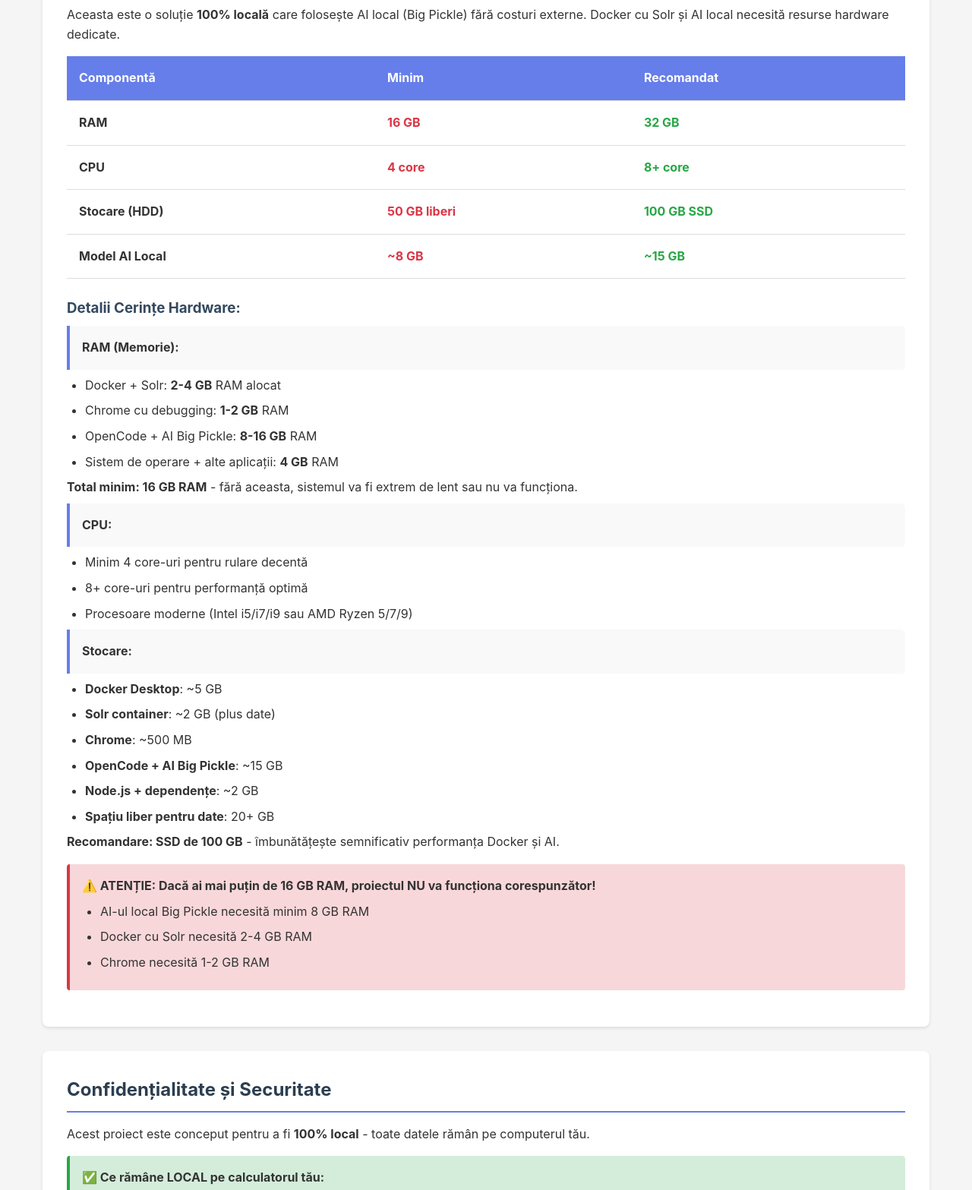
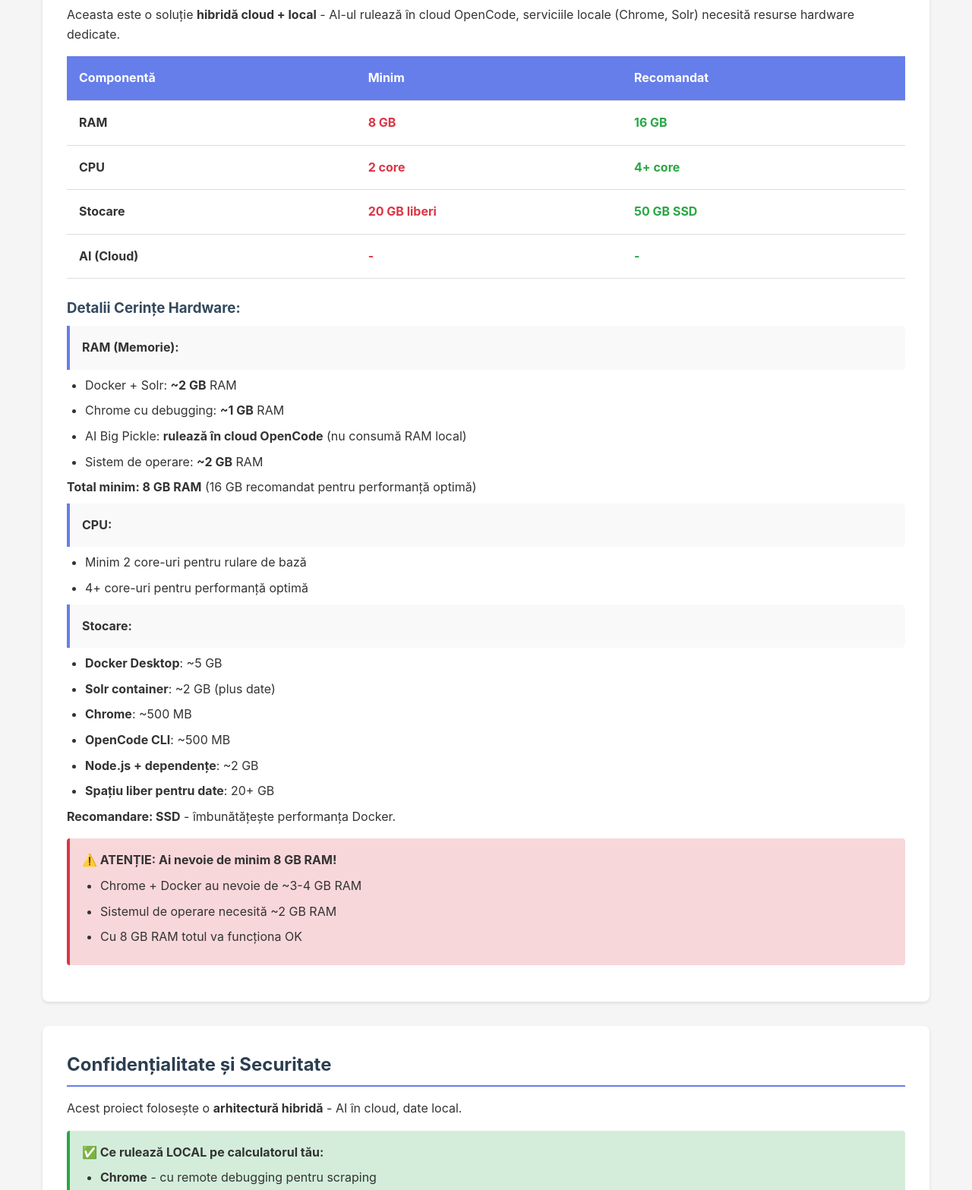
Before and after one commit to peviitor-ro/peviitor_opencode_AI_scrapers, a plain HTML site: page docs/setup.html in a window 1280 px wide. Shown: the part 680-2247 px from the top of the page at 76% size. Drawn offline with Linux system fonts and the light colour scheme.

Commit message:
Update setup.html

```diff
--- a/docs/setup.html
+++ b/docs/setup.html
@@ -70,7 +70,7 @@
 
         <section>
             <h2>Cerințe Hardware</h2>
-            <p>Aceasta este o soluție <strong>100% locală</strong> care folosește AI local (Big Pickle) fără costuri externe. Docker cu Solr și AI local necesită resurse hardware dedicate.</p>
+            <p>Aceasta este o soluție <strong>hibridă cloud + local</strong> - AI-ul rulează în cloud OpenCode, serviciile locale (Chrome, Solr) necesită resurse hardware dedicate.</p>
 
             <table class="specs-table">
                 <tr>
@@ -80,23 +80,23 @@
                 </tr>
                 <tr>
                     <td><strong>RAM</strong></td>
-                    <td class="spec-min">16 GB</td>
-                    <td class="spec-rec">32 GB</td>
+                    <td class="spec-min">8 GB</td>
+                    <td class="spec-rec">16 GB</td>
                 </tr>
                 <tr>
                     <td><strong>CPU</strong></td>
-                    <td class="spec-min">4 core</td>
-                    <td class="spec-rec">8+ core</td>
+                    <td class="spec-min">2 core</td>
+                    <td class="spec-rec">4+ core</td>
                 </tr>
                 <tr>
-                    <td><strong>Stocare (HDD)</strong></td>
-                    <td class="spec-min">50 GB liberi</td>
-                    <td class="spec-rec">100 GB SSD</td>
+                    <td><strong>Stocare</strong></td>
+                    <td class="spec-min">20 GB liberi</td>
+                    <td class="spec-rec">50 GB SSD</td>
                 </tr>
                 <tr>
-                    <td><strong>Model AI Local</strong></td>
-                    <td class="spec-min">~8 GB</td>
-                    <td class="spec-rec">~15 GB</td>
+                    <td><strong>AI (Cloud)</strong></td>
+                    <td class="spec-min">-</td>
+                    <td class="spec-rec">-</td>
                 </tr>
             </table>
 
@@ -104,18 +104,17 @@
 
             <div class="step"><strong>RAM (Memorie):</strong></div>
             <ul>
-                <li>Docker + Solr: <strong>2-4 GB</strong> RAM alocat</li>
-                <li>Chrome cu debugging: <strong>1-2 GB</strong> RAM</li>
-                <li>OpenCode + AI Big Pickle: <strong>8-16 GB</strong> RAM</li>
-                <li>Sistem de operare + alte aplicații: <strong>4 GB</strong> RAM</li>
+                <li>Docker + Solr: <strong>~2 GB</strong> RAM</li>
+                <li>Chrome cu debugging: <strong>~1 GB</strong> RAM</li>
+                <li>AI Big Pickle: <strong>rulează în cloud OpenCode</strong> (nu consumă RAM local)</li>
+                <li>Sistem de operare: <strong>~2 GB</strong> RAM</li>
             </ul>
-            <p><strong>Total minim: 16 GB RAM</strong> - fără aceasta, sistemul va fi extrem de lent sau nu va funcționa.</p>
+            <p><strong>Total minim: 8 GB RAM</strong> (16 GB recomandat pentru performanță optimă)</p>
 
             <div class="step"><strong>CPU:</strong></div>
             <ul>
-                <li>Minim 4 core-uri pentru rulare decentă</li>
-                <li>8+ core-uri pentru performanță optimă</li>
-                <li>Procesoare moderne (Intel i5/i7/i9 sau AMD Ryzen 5/7/9)</li>
+                <li>Minim 2 core-uri pentru rulare de bază</li>
+                <li>4+ core-uri pentru performanță optimă</li>
             </ul>
 
             <div class="step"><strong>Stocare:</strong></div>
@@ -123,59 +122,57 @@
                 <li><strong>Docker Desktop</strong>: ~5 GB</li>
                 <li><strong>Solr container</strong>: ~2 GB (plus date)</li>
                 <li><strong>Chrome</strong>: ~500 MB</li>
-                <li><strong>OpenCode + AI Big Pickle</strong>: ~15 GB</li>
+                <li><strong>OpenCode CLI</strong>: ~500 MB</li>
                 <li><strong>Node.js + dependențe</strong>: ~2 GB</li>
                 <li><strong>Spațiu liber pentru date</strong>: 20+ GB</li>
             </ul>
-            <p><strong>Recomandare: SSD de 100 GB</strong> - îmbunătățește semnificativ performanța Docker și AI.</p>
+            <p><strong>Recomandare: SSD</strong> - îmbunătățește performanța Docker.</p>
 
             <div class="danger">
-                <strong>⚠️ ATENȚIE: Dacă ai mai puțin de 16 GB RAM, proiectul NU va funcționa corespunzător!</strong>
+                <strong>⚠️ ATENȚIE: Ai nevoie de minim 8 GB RAM!</strong>
                 <ul>
-                    <li>AI-ul local Big Pickle necesită minim 8 GB RAM</li>
-                    <li>Docker cu Solr necesită 2-4 GB RAM</li>
-                    <li>Chrome necesită 1-2 GB RAM</li>
+                    <li>Chrome + Docker au nevoie de ~3-4 GB RAM</li>
+                    <li>Sistemul de operare necesită ~2 GB RAM</li>
+                    <li>Cu 8 GB RAM totul va funcționa OK</li>
                 </ul>
             </div>
         </section>
 
         <section>
             <h2>Confidențialitate și Securitate</h2>
-            <p>Acest proiect este conceput pentru a fi <strong>100% local</strong> - toate datele rămân pe computerul tău.</p>
+            <p>Acest proiect folosește o <strong>arhitectură hibridă</strong> - AI în cloud, date local.</p>
 
             <div class="success">
-                <strong>✅ Ce rămâne LOCAL pe calculatorul tău:</strong>
+                <strong>✅ Ce rulează LOCAL pe calculatorul tău:</strong>
                 <ul>
-                    <li><strong>AI Big Pickle</strong> - rulează local, nu trimite date în cloud</li>
+                    <li><strong>Chrome</strong> - cu remote debugging pentru scraping</li>
                     <li><strong>Date de scraping</strong> - job-urile sunt stocate local în Solr</li>
                     <li><strong>Credențiale Solr</strong> - nu sunt trimise nicăieri</li>
-                    <li><strong>Istoric navigare</strong> - totul rămâne în Chrome local</li>
+                    <li><strong>Istoric navigare</strong> - rămâne în Chrome local</li>
                 </ul>
             </div>
 
             <div class="step"><strong>Când folosești OpenCode cu Big Pickle:</strong></div>
             <ul>
-                <li>Modelul AI rulează <strong>EXCLUSIV</strong> pe calculatorul tău</li>
-                <li><strong>NICIUN</strong> date nu este trimis către servere externe</li>
-                <li><strong>NICIUN</strong> cod sau date nu este procesat în cloud</li>
-                <li>Totul se întâmplă în memoria RAM a calculatorului tău</li>
+                <li>Modelul AI rulează în <strong>cloud-ul OpenCode</strong> (opencode.ai)</li>
+                <li>Comenzile sunt trimise de la AI cloud către Chrome local via MCP</li>
+                <li>Solr comunică direct cu calculatorul tău (localhost)</li>
             </ul>
 
-            <div class="step"><strong>Ce necesită internet (dar rămâne privat):</strong></div>
+            <div class="step"><strong>Ce necesită internet:</strong></div>
             <ul>
+                <li>AI-ul procesează în cloud OpenCode</li>
                 <li>Accesarea site-urilor companiilor pentru scraping (în Chrome local)</li>
-                <li>Comunicarea cu Solr (doar pe localhost)</li>
                 <li>Download Docker imagini (de pe Docker Hub oficial)</li>
             </ul>
 
             <div class="danger">
-                <strong>🔒 Confidențialitate 100%:</strong>
-                <p>Poți verifica în orice moment că datele nu părăsesc calculatorul tău:</p>
+                <strong>🔒 Confidențialitate:</strong>
                 <ul>
-                    <li>Nu există API calls către servicii cloud pentru AI</li>
-                    <li>Nu există tracking sau analytics</li>
+                    <li>Datele de job-uri rămân în Solr local</li>
+                    <li>Navigarea web este locală în Chrome</li>
                     <li>Solr rulează doar pe localhost (port 8983)</li>
-                    <li>Chrome DevTools MCP comunică doar local</li>
+                    <li>Chrome DevTools MCP conectează cloud-ul la browser-ul local</li>
                 </ul>
             </div>
         </section>
```
